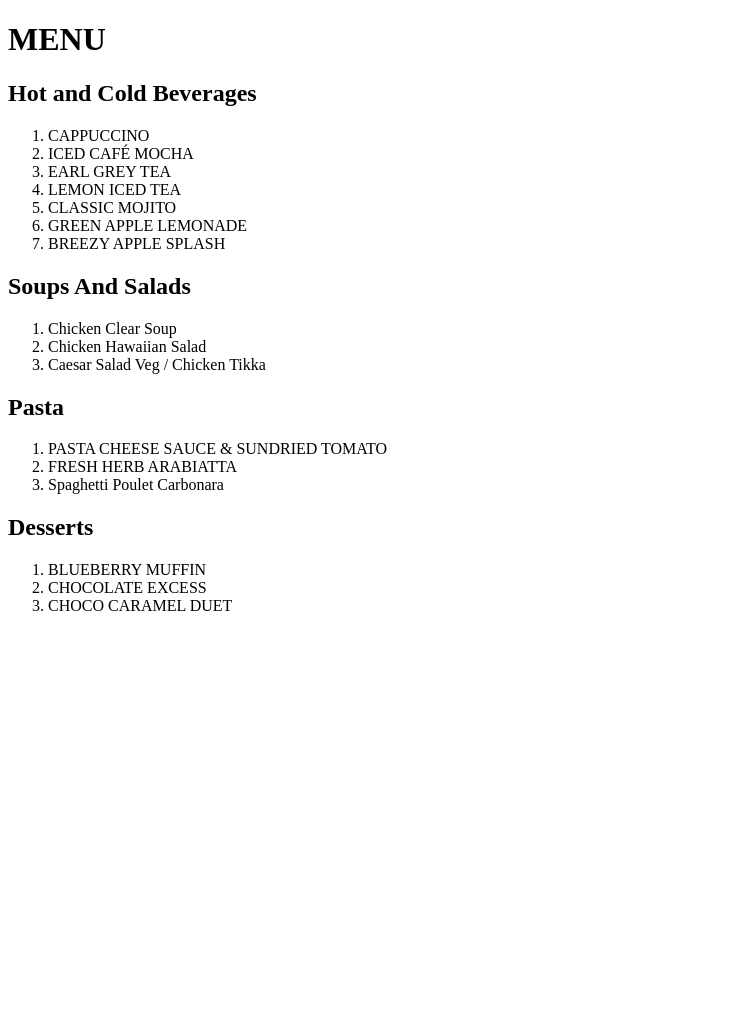
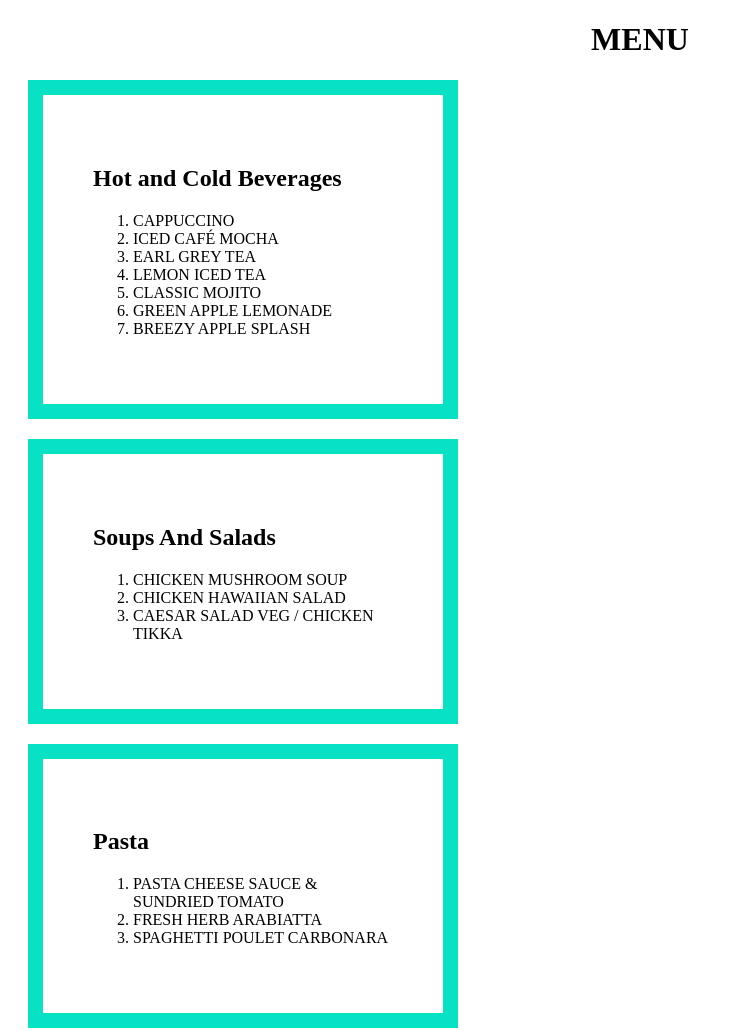
Before and after one commit to Dipanjali-1300/HTML, a plain HTML site: page menu.html in a window 1280 px wide. Shown: the top 1031 px of the page, without its empty margins (0-743 px from the left). Before the commit the page ends 800 px from the top, so only its background shows below. Drawn offline with Linux system fonts and the light colour scheme.

Commit message:
fourth commit

```diff
--- a/css.css
+++ b/css.css
@@ -1,6 +1,25 @@
 h1{
+    text-align: center;
   color:white;
   background-color:rgb(238, 73, 86);
-  height:100px;
-  centre:50;
+  height: 100pX;
+  font-size: 80px;
 }
+#nav-items
+{
+    color:azure;
+    background-color: rgb(197, 175, 177);
+}
+footer
+{
+    font-size:20px;
+    background-color: rgb(199, 184, 186);
+    text-align:center;
+}
+body {
+    background-image:("https://unsplash.com/photos/_JBKdviweXI");
+  }
+p{
+    text-align:center;
+    font-size: 20px;
+}
--- /dev/null
+++ b/css2.css
@@ -0,0 +1,32 @@
+h1{
+    text-align: center;
+    font-family: <i>Verdana</i>;
+}
+#beverages
+{
+  width: 300px;
+  border: 15px solid rgb(7, 226, 197);
+  padding: 50px;
+  margin: 20px;
+}
+#soups
+{
+  width: 300px;
+  border: 15px solid rgb(7, 226, 197);
+  padding: 50px;
+  margin: 20px;
+}
+#pasta
+{
+  width: 300px;
+  border: 15px solid rgb(7, 226, 197);
+  padding: 50px;
+  margin: 20px;
+}
+#desserts
+{
+  width: 300px;
+  border: 15px solid rgb(7, 226, 197);
+  padding: 50px;
+  margin: 20px;
+}
--- a/menu.html
+++ b/menu.html
@@ -5,9 +5,12 @@
     <meta http-equiv="X-UA-Compatible" content="IE=edge">
     <meta name="viewport" content="width=device-width, initial-scale=1.0">
     <title>Menu</title>
+    <link rel="stylesheet type=text/css"href="css2.css">
+    <link rel="preconnect" href="https://fonts.googleapis.com/">
 </head>
 <body>
     <h1>MENU</h1>
+    <div class="bev" id="beverages">
     <h2>Hot and Cold Beverages</h2>
     <ol>
         <li>CAPPUCCINO</li>
@@ -18,24 +21,31 @@
         <li>GREEN APPLE LEMONADE</li>
         <li>BREEZY APPLE SPLASH</li>
     </ol>
+    </div>
+    <div class="ss" id="soups">
     <h2>Soups And Salads</h2>
     <ol>
-        <li>Chicken Clear Soup</li>
-        <li>Chicken Hawaiian Salad</li>
-        <li>Caesar Salad Veg / Chicken Tikka</li>
+        <li>CHICKEN MUSHROOM SOUP</li>
+        <li>CHICKEN HAWAIIAN SALAD</li>
+        <li>CAESAR SALAD VEG / CHICKEN TIKKA</li>
     </ol>
+    </div>
+    <div class="pp" id="pasta">
     <h2>Pasta</h2>
     <ol>
         <li>PASTA CHEESE SAUCE & SUNDRIED TOMATO</li>
         <li>FRESH HERB ARABIATTA</li>
-        <li>Spaghetti Poulet Carbonara</li>
+        <li>SPAGHETTI POULET CARBONARA</li>
     </ol>
+    </div>
+    <div class="dd" id="desserts">
     <h2>Desserts</h2>
     <ol>
         <li>BLUEBERRY MUFFIN</li>
         <li>CHOCOLATE EXCESS</li>
         <li>CHOCO CARAMEL DUET</li>
     </ol>
+    </div>
 
 </body>
 </html>
```
Also changed, not shown: index.html (+6 -6 lines), images/background.jpeg (added).
